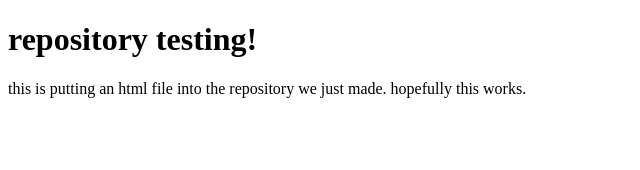
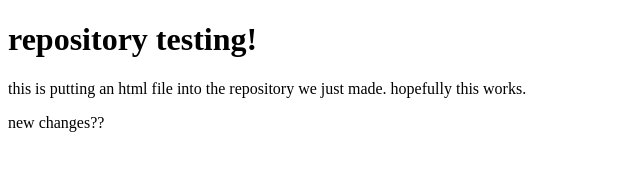
Before and after one commit to edf015/cprgsem02, a plain HTML site: page html.testing.html in a window 1280 px wide. Shown: the whole page, without its empty margins (0-640 px from the left). Drawn offline with Linux system fonts and the light colour scheme.

Commit message:
Updated html.testing
+ <p> small sentence

```diff
--- a/html.testing.html
+++ b/html.testing.html
@@ -8,6 +8,8 @@
         <h1>repository testing!</h1>
         <p>this is putting an html file into the repository we just made. hopefully this works. </p>
 
+        <p> new changes??</p>
+
 
 
 
```
